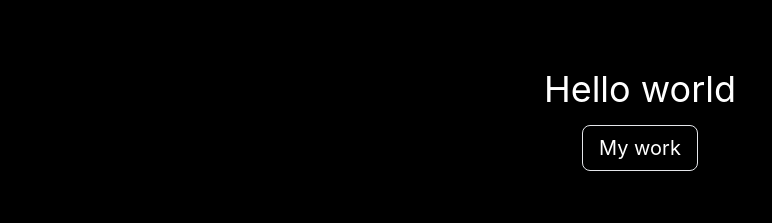
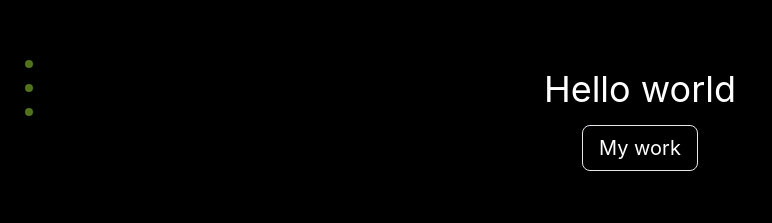
Before and after one commit to chezynick/profile-v2, a React (Create React App) app: page / in a window 1280 px wide. Shown: the part 272-495 px from the top of the page, without its empty margins (0-772 px from the left). Built offline with nearby package versions, Linux system fonts and the light colour scheme.

Commit message:
added mid point refs

```diff
--- a/src/App.js
+++ b/src/App.js
@@ -1,5 +1,5 @@
 import "./App.css";
-import React, { useRef, useState } from "react";
+import React, { useRef } from "react";
 
 import About from "./pages/About";
 import Personal from "./pages/Personal";
@@ -7,45 +7,46 @@ import Welcome from "./pages/Welcome";
 import Contact from "./pages/Contact";
 import Work from "./pages/Work";
 import MenuDots from "./components/MenuDots";
-import { WELCOME } from "./constants";
+import { ABOUT, CONTACT, WELCOME, WORK, PERSONAL } from "./constants";
 
 function App() {
-  const [currentPage, setCurrentPage] = useState(WELCOME);
   const aboutRef = useRef();
+  const midAboutRef = useRef();
   const workRef = useRef();
   const personalRef = useRef();
+  const midPersonalRef = useRef();
   const contactRef = useRef();
+  const midContactRef = useRef();
   const welcomeRef = useRef();
+  const midWorkRef = useRef();
 
   const scrollToComponent = (ref) =>
     window.scrollTo({
       behavior: "smooth",
       top: ref.current.offsetTop,
     });
-  console.log(currentPage);
+  const refPoints = [
+    { name: WELCOME, mainRef: welcomeRef, midPoint: welcomeRef },
+    { name: WORK, mainRef: workRef, midPoint: midWorkRef },
+    { name: ABOUT, mainRef: aboutRef, midPoint: midAboutRef },
+    { name: PERSONAL, mainRef: personalRef, midPoint: midPersonalRef },
+    { name: CONTACT, mainRef: contactRef, midPoint: midContactRef },
+  ];
   return (
     <div className="App">
-      <MenuDots
-        workRef={workRef}
-        welcomeRef={welcomeRef}
-        currentPage={currentPage}
-        setCurrentPage={setCurrentPage}
-        personalRef={personalRef}
-        contactRef={contactRef}
-        aboutRef={aboutRef}
-        scrollToComponent={scrollToComponent}
-      />
+      <MenuDots refPoints={refPoints} scrollToComponent={scrollToComponent} />
       <Welcome
         forwardRef={welcomeRef}
-        setCurrentPage={setCurrentPage}
         workRef={workRef}
         scrollToComponent={scrollToComponent}
       />
-      <Work forwardRef={workRef} />
-      <About forwardRef={aboutRef} />
-      <Personal forwardRef={personalRef} />
+      <div ref={workRef}>
+        <Work forwardRef={workRef} midRef={midWorkRef} />
+      </div>
+      <About forwardRef={aboutRef} midRef={midAboutRef} />
+      <Personal forwardRef={personalRef} midRef={midPersonalRef} />
 
-      <Contact forwardRef={contactRef} />
+      <Contact forwardRef={contactRef} midRef={midContactRef} />
     </div>
   );
 }
--- a/src/components/MenuDots/index.js
+++ b/src/components/MenuDots/index.js
@@ -1,54 +1,25 @@
 import React from "react";
 import cn from "classnames";
-import { WORK, ABOUT, WELCOME } from "../../constants";
+import UseIsInViewport from "../../hooks/UseIsInViewport";
+import { WELCOME } from "../../constants";
 
-const MenuDots = ({
-  workRef,
-  contactRef,
-  welcomeRef,
-  setCurrentPage,
-  currentpage,
-  personalRef,
-  aboutRef,
-  scrollToComponent,
-}) => {
-  const dotStyle = "m-2 p-2 flex-shrink-0 rounded-full bg-black h-2 w-2";
-  console.log(currentpage);
+const MenuDots = ({ refPoints, scrollToComponent }) => {
+  const dotStyle = "m-2 p-1 rounded-full flex-shrink-0 bg-black h-1 w-1";
   return (
-    <div className="fixed border opacity-50 border-black rounded-lg p-2 flex flex-col justify-center items-center z-20 left-0 top-1/3">
-      <button
-        className={dotStyle}
-        onClick={() => {
-          setCurrentPage(WELCOME);
-          scrollToComponent(welcomeRef);
-        }}
-      />
-      <button
-        className={cn(dotStyle, {
-          " bg-lime-400": currentpage === WORK,
-        })}
-        onClick={() => {
-          setCurrentPage(WORK);
-          scrollToComponent(workRef);
-        }}
-      />
-      <button
-        className={cn(dotStyle, {
-          "border border-lime-400": currentpage === ABOUT,
-        })}
-        onClick={() => {
-          setCurrentPage(ABOUT);
-          scrollToComponent(aboutRef);
-        }}
-      />
-      <button
-        className={dotStyle}
-        onClick={() => scrollToComponent(personalRef)}
-      />
-      <button
-        className={dotStyle}
-        onClick={() => scrollToComponent(contactRef)}
-      />
+    <div className="fixed border opacity-50 border-black rounded-lg p-2 ml-2 flex flex-col justify-center items-center z-20 left-0 top-1/3">
+      {refPoints.map((page) => {
+        console.log(page);
+        return (
+          <button
+            key={page.name}
+            className={cn(dotStyle, {
+              " bg-lime-400 ":
+                UseIsInViewport(page.midPoint) && page.name !== WELCOME,
+            })}
+            onClick={() => scrollToComponent(page.mainRef)}
+          />
+        );
+      })}
     </div>
   );
 };
--- /dev/null
+++ b/src/hooks/UseIsInViewport/index.js
@@ -0,0 +1,27 @@
+import { useEffect, useMemo, useState } from "react";
+
+const UseIsInViewport = (ref) => {
+  const [isIntersecting, setIsIntersecting] = useState(false);
+
+  const observer = useMemo(
+    () =>
+      new IntersectionObserver(([entry]) =>
+        setIsIntersecting(entry.isIntersecting)
+      ),
+    []
+  );
+
+  useEffect(() => {
+    if (!ref.current) {
+      return setIsIntersecting(false);
+    }
+    observer.observe(ref.current);
+
+    return () => {
+      observer.disconnect();
+    };
+  }, [ref, observer]);
+
+  return isIntersecting;
+};
+export default UseIsInViewport;
--- a/src/pages/About/index.js
+++ b/src/pages/About/index.js
@@ -1,12 +1,12 @@
 import React from "react";
 
-const About = ({ forwardRef }) => {
+const About = ({ forwardRef, midRef }) => {
   return (
     <div
       ref={forwardRef}
       className="bg-gray-200 text-gray-700 h-screen w-full flex flex-col justify-center text-4xl items-center"
     >
-      About things
+      <div ref={midRef}>About things</div>
     </div>
   );
 };
--- a/src/pages/Contact/index.js
+++ b/src/pages/Contact/index.js
@@ -1,11 +1,11 @@
 import React from "react";
-const Contact = ({ forwardRef }) => {
+const Contact = ({ forwardRef, midRef }) => {
   return (
     <div
       ref={forwardRef}
       className="bg-white text-gray-700 h-screen w-full flex justify-center text-4xl items-center"
     >
-      Contact me?
+      <div ref={midRef}>Contact me?</div>
     </div>
   );
 };
--- a/src/pages/Personal/index.js
+++ b/src/pages/Personal/index.js
@@ -1,12 +1,12 @@
 import React from "react";
 
-const Personal = ({ forwardRef }) => {
+const Personal = ({ forwardRef, midRef }) => {
   return (
     <div
       ref={forwardRef}
       className="bg-white text-gray-700 h-screen w-full flex justify-center text-4xl items-center"
     >
-      Personal stuff
+      <div ref={midRef}>Personal stuff</div>
     </div>
   );
 };
--- a/src/pages/Welcome/index.js
+++ b/src/pages/Welcome/index.js
@@ -1,13 +1,7 @@
 import React from "react";
 import Button from "../../components/Button";
-import { WORK } from "../../constants";
 
-const Welcome = ({
-  scrollToComponent,
-  forwardRef,
-  workRef,
-  setCurrentPage,
-}) => {
+const Welcome = ({ scrollToComponent, forwardRef, workRef }) => {
   return (
     <div
       ref={forwardRef}
@@ -16,7 +10,6 @@ const Welcome = ({
       <p>Hello world</p>
       <Button
         onClick={() => {
-          setCurrentPage(WORK);
           scrollToComponent(workRef);
         }}
         text="My work"
--- a/src/pages/Work/index.js
+++ b/src/pages/Work/index.js
@@ -1,12 +1,12 @@
 import React from "react";
 
-const Work = ({ forwardRef }) => {
+const Work = ({ forwardRef, midWorkRef }) => {
   return (
     <div
       ref={forwardRef}
       className="bg-white text-gray-700 h-screen w-full flex flex-col justify-center text-4xl items-center"
     >
-      work stuff
+      <div ref={midWorkRef}>work stuff</div>
     </div>
   );
 };
```
